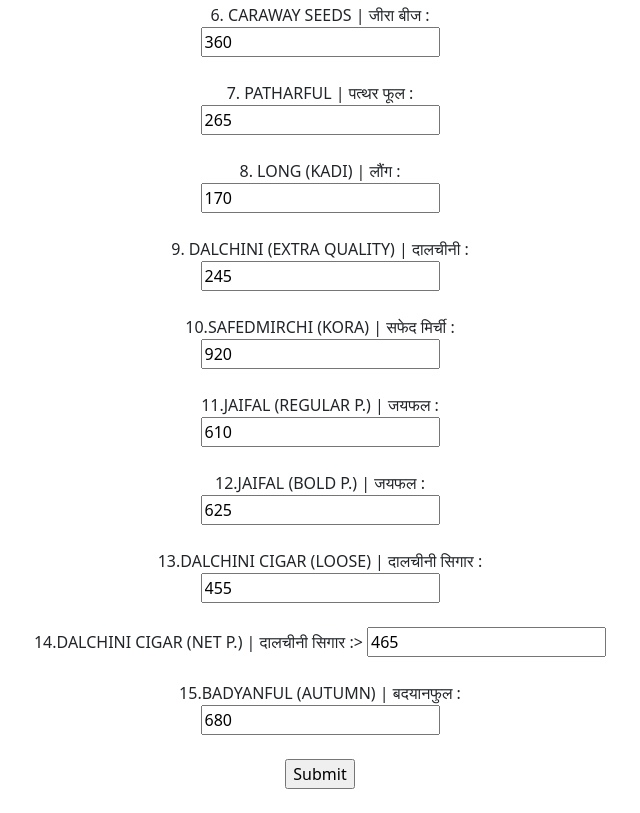
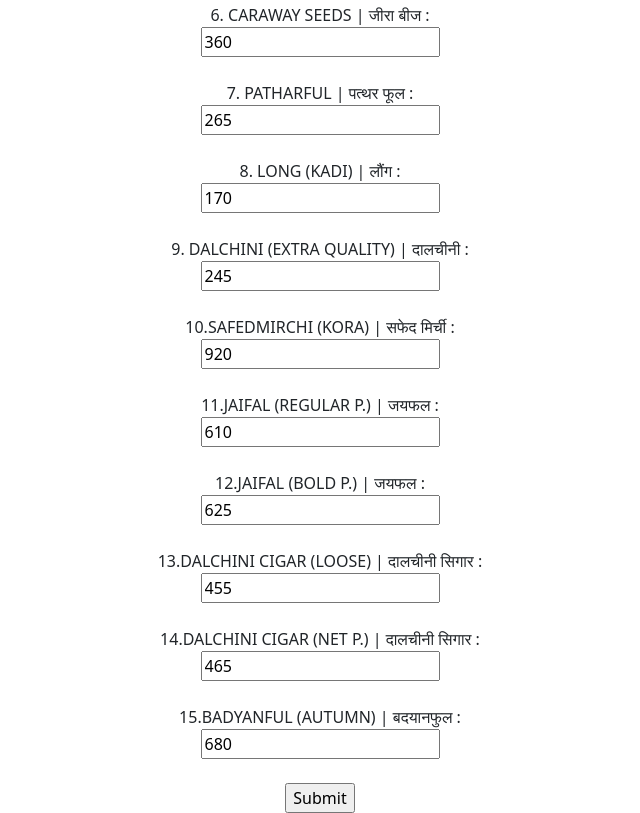
Before and after one commit to grspices/gr-spice, a website: page update.html in a window 1280 px wide. Shown: the part 545-1358 px from the top of the page, without its empty margins (320-960 px from the left). Before the commit the page ends 1334 px from the top, so only its background shows below. Drawn offline with nearby package versions, Linux system fonts and the light colour scheme.

Commit message:
minor udpate

```diff
--- a/update.html
+++ b/update.html
@@ -57,7 +57,7 @@
             <label for="category13">13.DALCHINI CIGAR (LOOSE) | दालचीनी सिगार :</label><br>
             <input className="ps-2" type="text" id="category13" name="category13" value="455"><br><br>
 
-            <label for="category14">14.DALCHINI CIGAR (NET P.) | दालचीनी सिगार :</label<br>>
+            <label for="category14">14.DALCHINI CIGAR (NET P.) | दालचीनी सिगार :</label><br>
             <input className="ps-2" type="text" id="category14" name="category14" value="465"><br><br>
 
             <label for="category15">15.BADYANFUL (AUTUMN) | बदयानफुल :</label><br>
```
